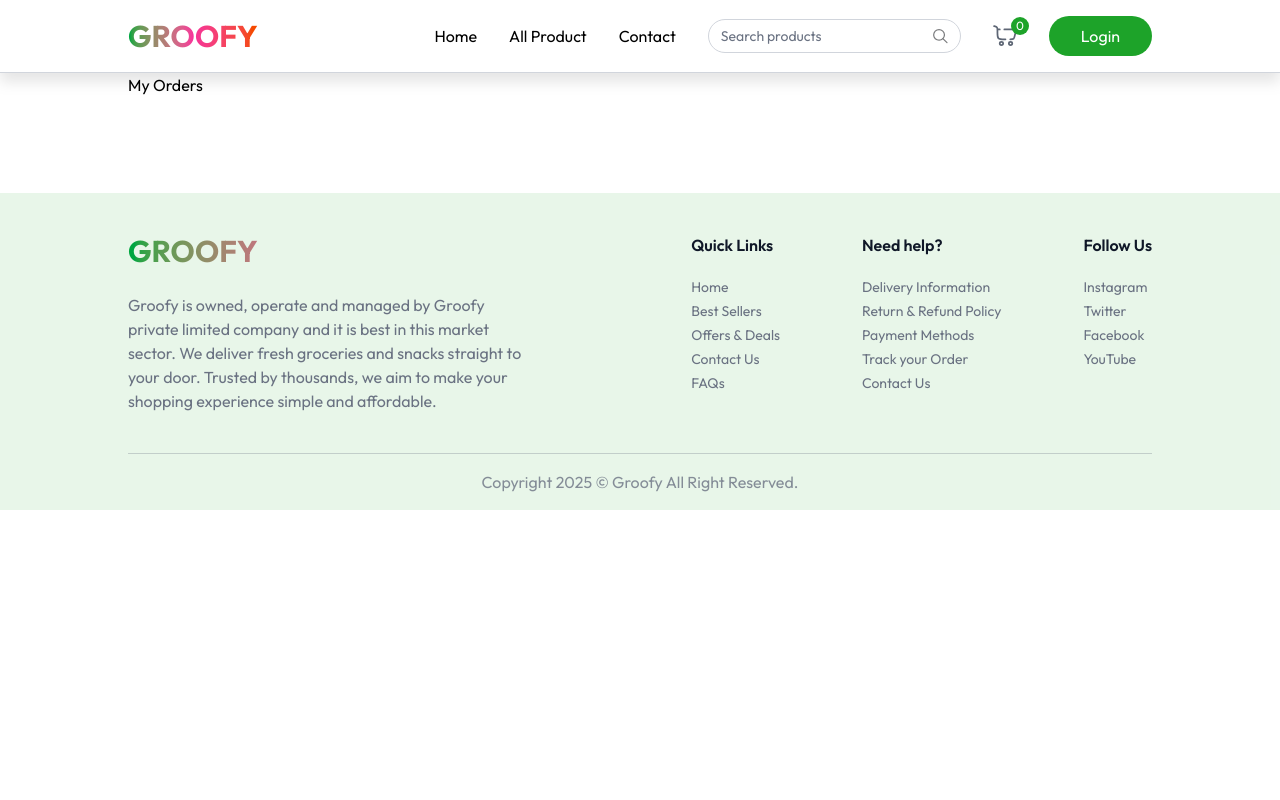
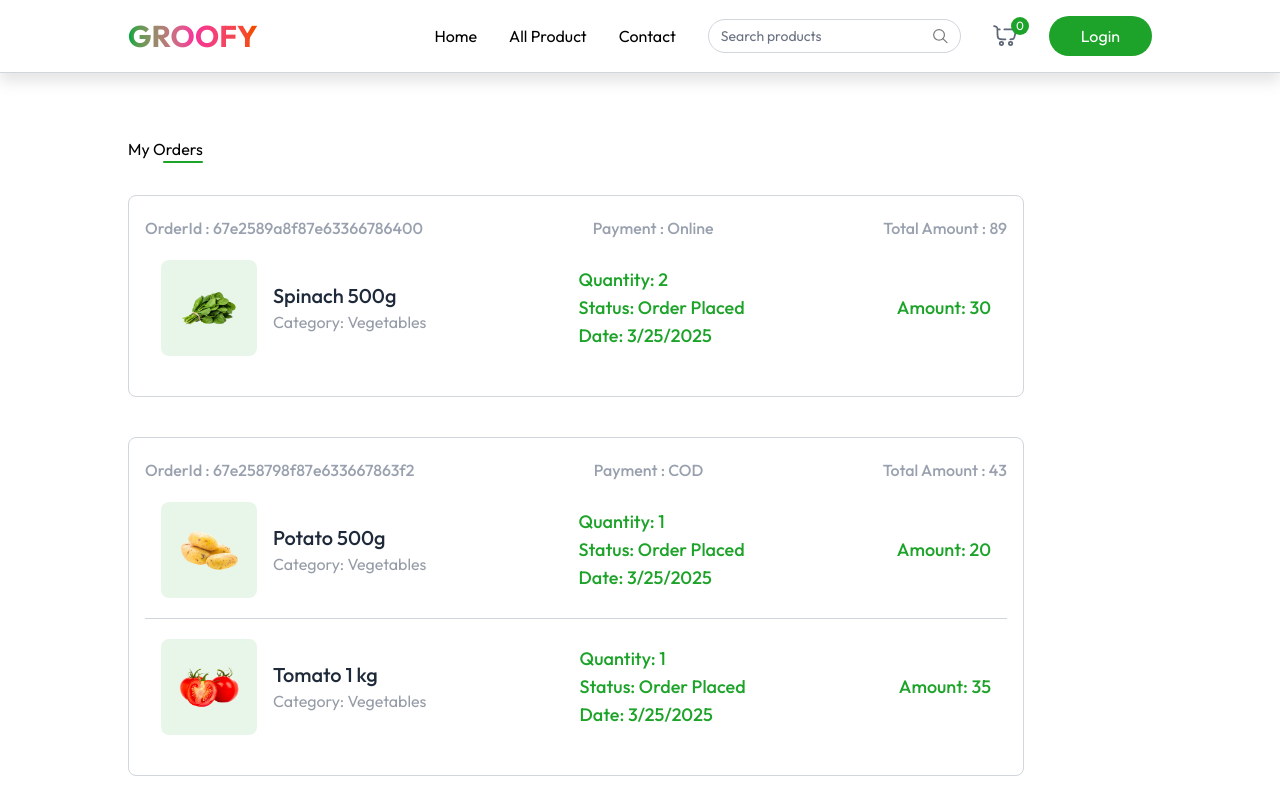
Before and after one commit to adarsh206/grocery-delivery-app, a React (Vite) app in the folder frontend/: page /my-orders in a window 1280 px wide. Shown: the top 800 px of the page. Built offline with nearby package versions, Linux system fonts and the light colour scheme.

Commit message:
MyOrders Page Added

```diff
--- a/frontend/src/pages/MyOrders.jsx
+++ b/frontend/src/pages/MyOrders.jsx
@@ -1,9 +1,62 @@
-import React from 'react'
+import React, { useEffect, useState } from 'react'
+import { useAppContext } from '../context/AppContext';
+import { dummyOrders } from '../assets/assets';
 
 const MyOrders = () => {
+
+  const [myOrders, setMyOrders] = useState([])
+  const {currency} = useAppContext()
+
+  const fetchMyOrders = async () => {
+    setMyOrders(dummyOrders)
+  }
+
+  useEffect(() => {
+    fetchMyOrders()
+  }, [])
+
   return (
-    <div>
-        <p>My Orders</p>
+    <div className='mt-16 pb-16'>
+      <div className='flex flex-col items-end w-max mb-8'>
+         <p>My Orders</p>
+         <div className='w-10 h-0.5 bg-primary rounded-full'></div>
+      </div>
+      {
+        myOrders.map((order, index) => (
+          <div key={index} className='border border-gray-300 rounded-lg mb-10 p-4 py-5 max-w-4xl'>
+            <p className='flex justify-between md:items-center text-gray-400 md:font-medium max-md:flex-col'>
+              <span>OrderId : {order._id}</span>
+              <span>Payment : {order.paymentType}</span>
+              <span>Total Amount : {currency}{order.amount}</span>
+            </p>
+
+            {order.items.map((item, index) => (
+              <div key={index} className={`relative bg-white text-gray-500/70 ${order.items.length !== index + 1 && "border-b"}
+              border-gray-300 flex flex-col md:flex-row md:items-center justify-between p-4 py-5 md:gap-16 w-full max-w-4xl`}>
+                <div className='flex items-center mb-4 md:mb-0'>
+                  <div className='bg-primary/10 p-4 rounded-lg'>
+                    <img src={item.product.image[0]} alt='' className='w-16 h-16'/>
+                  </div>
+                  <div className='ml-4'>
+                    <h2 className='text-xl font-medium text-gray-800'>{item.product.name}</h2>
+                    <p>Category: {item.product.category}</p>
+                  </div>
+                </div>
+
+                <div className='text-primary text-lg font-medium'>
+                  <p>Quantity: {item.quantity || "1"}</p>
+                  <p>Status: {order.status}</p>
+                  <p>Date: {new Date(order.createdAt).toLocaleDateString()}</p>
+                </div>
+                <p className='text-primary text-lg font-medium'>
+                  Amount: {currency}{item.product.offerPrice * item.quantity}
+                </p>
+              </div>
+            ))}
+          </div>
+        ))
+      }
+
     </div>
   )
 }
```
